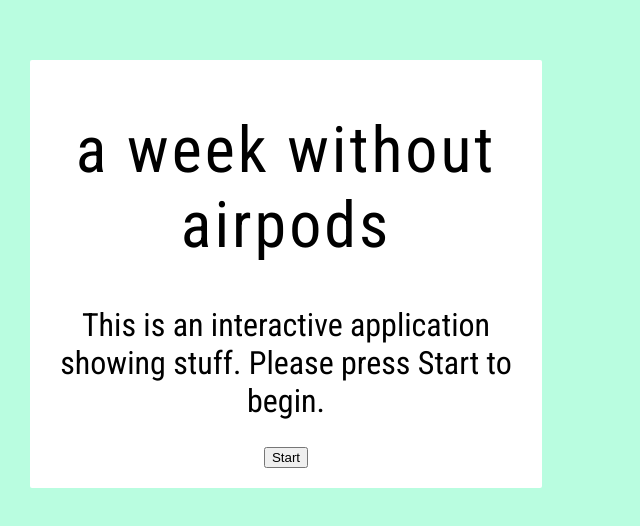
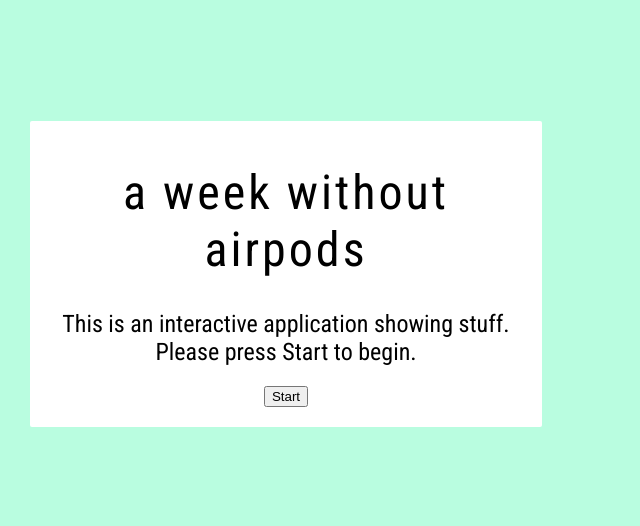
Before and after one commit to csumphan/AirpodProject, a React (Create React App) app: page / in a window 1280 px wide. Shown: the part 126-652 px from the top of the page, without its empty margins (0-640 px from the left). Built offline with nearby package versions, Linux system fonts and the light colour scheme; what react-pose would draw is missing.

Commit message:
revise css

```diff
--- a/src/App.css
+++ b/src/App.css
@@ -60,13 +60,13 @@
 }
 
 .title {
-  font-size: 64px;
+  font-size: 48px;
   font-weight: 300;
   letter-spacing: 3px;
 }
 
 .subtitle {
-  font-size: 32px;
+  font-size: 24px;
   font-weight: 300;
 }
 
@@ -97,14 +97,14 @@
   position: absolute;
   width: 6%;
   height: 20%;
-  top: 540px;
-  left: 230px;
+  top: 24em;
+  left: 12em;
   cursor: pointer;
 }
 
 .boy-image {
-  height: 900px;
-  width: 800px;
+  height: 40em;
+  width: 50em;
 }
 
 @keyframes App-logo-spin {
```
